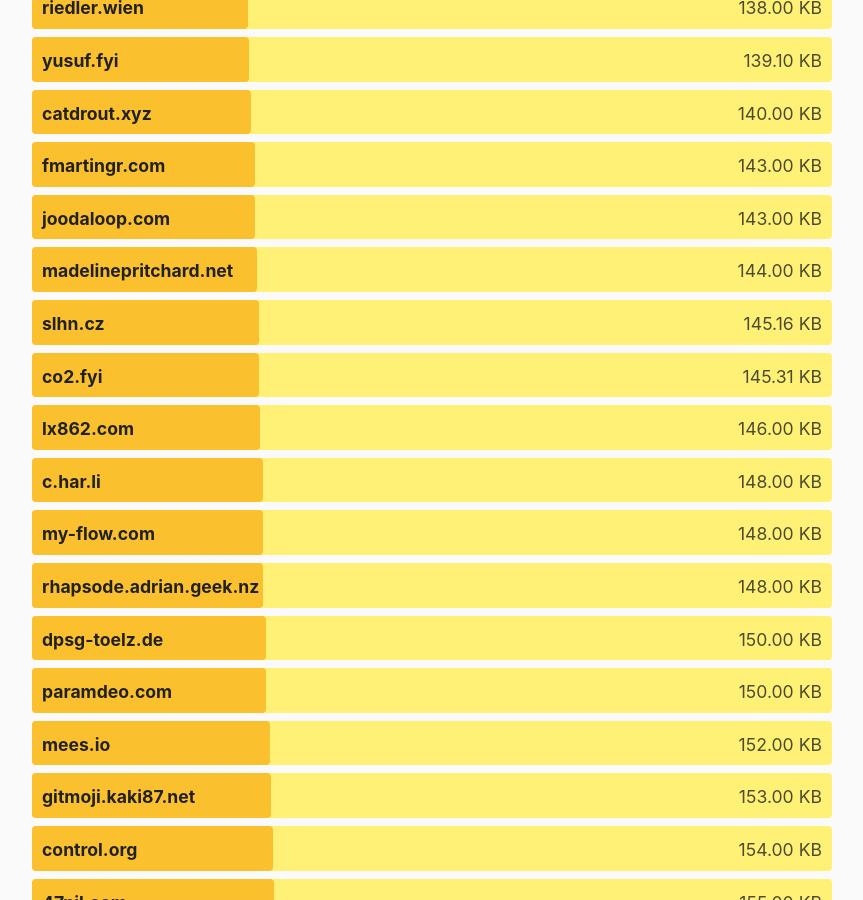
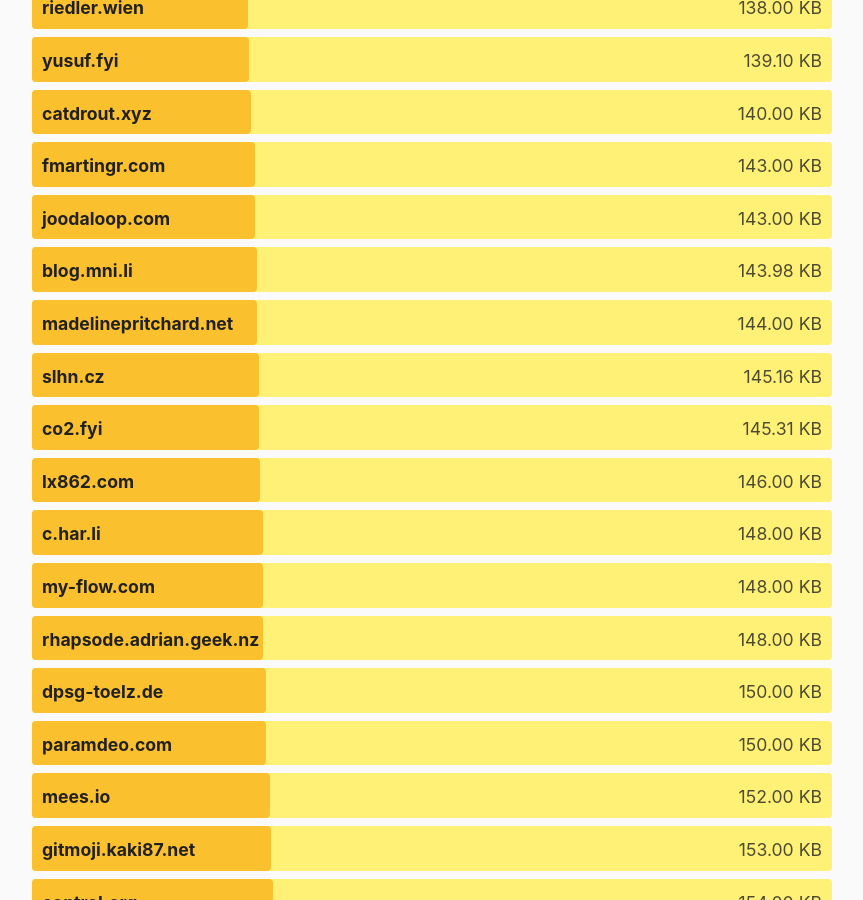
Before and after one commit to kevquirk/512kb.club, a Jekyll site: the page built from index.md, in a window 1280 px wide and 900 px high, scrolled down 28678 px. Shown: the whole window, without its empty margins (208-1071 px from the left). Built offline with Jekyll 4.4.1, drawn with Linux system fonts in a browser that asks for light colours.

Commit message:
Update sites.yml

```diff
--- a/_data/sites.yml
+++ b/_data/sites.yml
@@ -1,3 +1,8 @@
+- domain: blog.mni.li
+  url: https://blog.mni.li/
+  size: 143.98
+  last_checked: 2024-06-22
+
 - domain: 0xedward.io
   url: https://0xedward.io/
   size: 6.2
```
